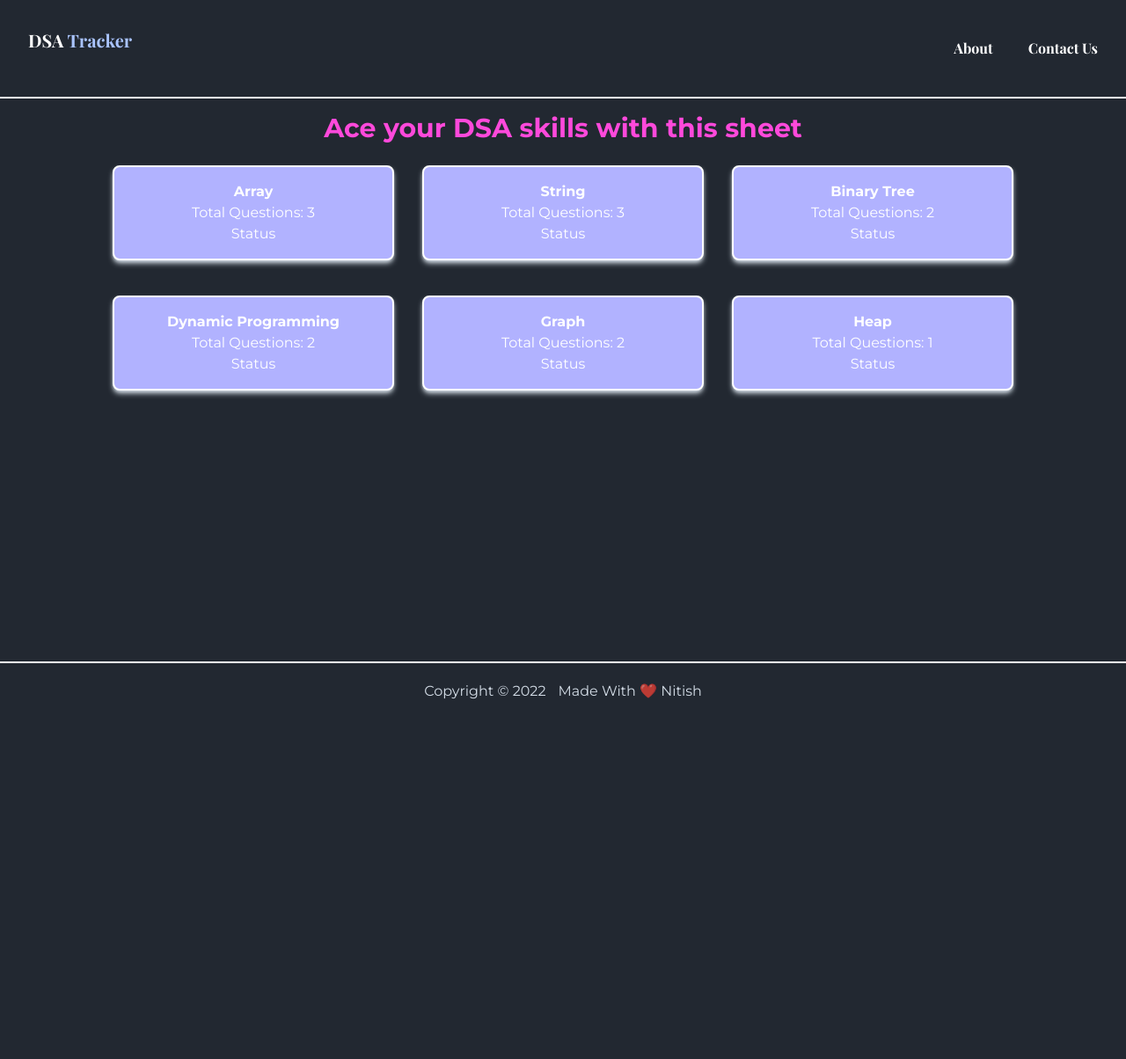
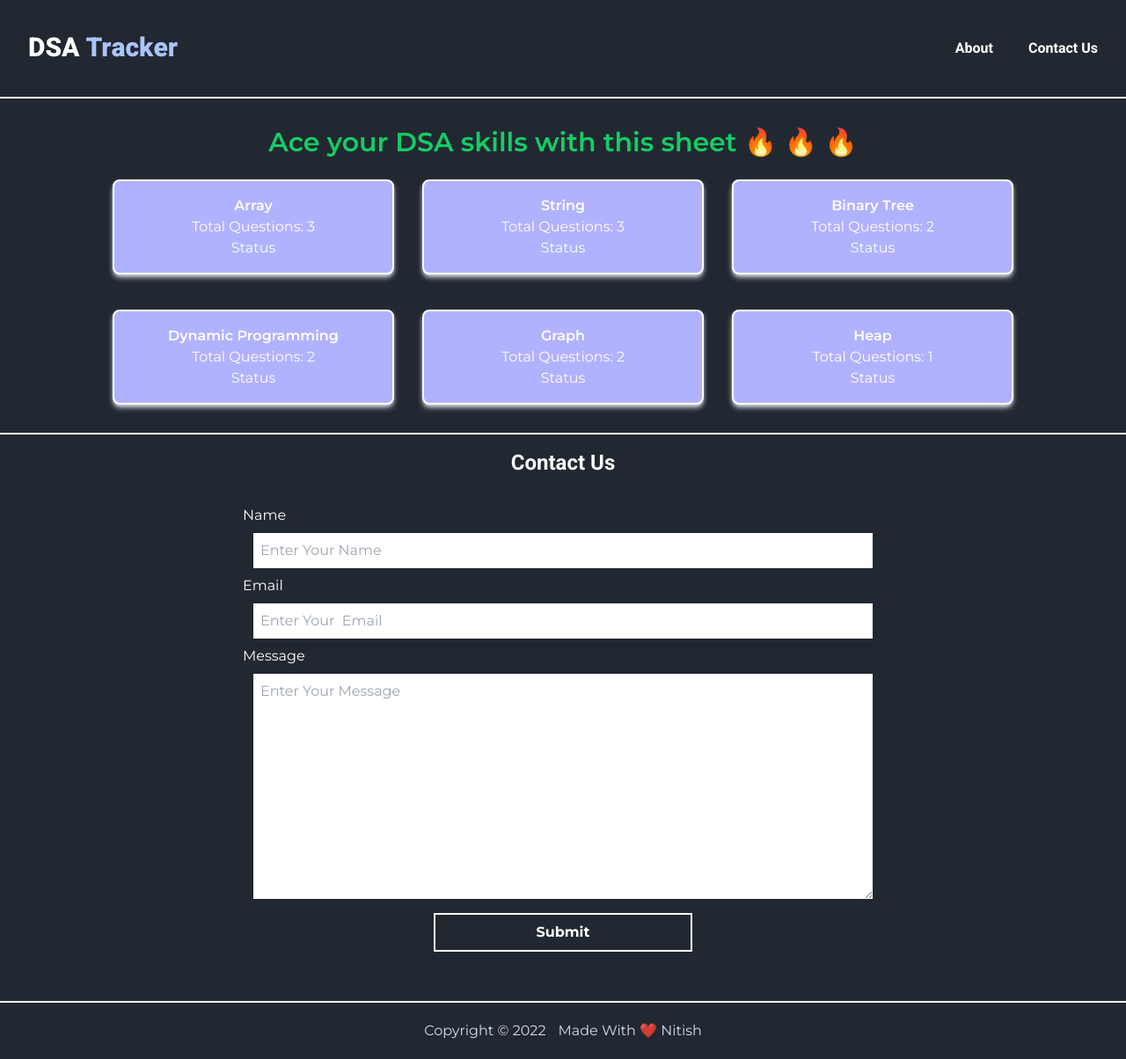
Before and after one commit to nitishkumarverma1214/dsa-tracker, a React (Vite) app: page /heap in a window 1280 px wide. Shown: the whole page at 88% size. Before the commit the page ends 818 px from the top, so only its background shows below. Built offline with nearby package versions, Linux system fonts and the light colour scheme.

Commit message:
added contact us

```diff
--- a/src/App.jsx
+++ b/src/App.jsx
@@ -1,14 +1,15 @@
 import "./App.css";
+import Contact from "./scenes/Contact";
 import Footer from "./scenes/Footer";
 import Home from "./scenes/Home";
 import Navbar from "./scenes/Navbar";
 
 function App() {
   return (
-    <div className="app bg-black h-full grid-rows-[7rem_1fr_5rem] w-full grid text-white">
+    <div className="app bg-black h-full grid-rows-[7rem_3fr_1fr_5rem] w-full grid text-white">
       <Navbar />
       <Home />
-
+      <Contact />
       <Footer />
     </div>
   );
--- a/src/index.css
+++ b/src/index.css
@@ -1,5 +1,4 @@
-@import url("https://fonts.googleapis.com/css2?family=Montserrat:wght@400;700&family=Playfair+Display:wght@400;700&display=swap");
-
+@import url("https://fonts.googleapis.com/css2?family=Heebo:wght@500;700;800&family=Montserrat:wght@400;600;700&family=Playfair+Display:wght@400;700&family=Roboto:wght@500;700;800&display=swap");
 @tailwind base;
 @tailwind components;
 @tailwind utilities;
--- /dev/null
+++ b/src/scenes/Contact.jsx
@@ -0,0 +1,60 @@
+import React from "react";
+
+function Contact() {
+  return (
+    <div id="contact" className="border-t-2 border-t-white ">
+      <h2 className="font-roboto font-bold text-center my-4 text-2xl">
+        Contact Us
+      </h2>
+      <form
+        action=""
+        method="post"
+        className=" p-4 m-2 grid gap-2 md:w-3/5 md:m-auto"
+      >
+        <label htmlFor="name" className="font-montserrat capitalize mx-1">
+          Name
+        </label>
+        <input
+          type="text"
+          placeholder="Enter Your Name"
+          className="mx-4 p-2 text-dark-black font-montserrat required:border-red-500 focus:outline-none"
+          required
+        />
+
+        <label htmlFor="email" className="font-montserrat capitalize mx-1">
+          Email
+        </label>
+        <input
+          type="email"
+          name="email"
+          id="email"
+          placeholder="Enter Your  Email"
+          className="mx-4 p-2 text-dark-black font-montserrat required:border-red-500 focus:outline-none"
+          required
+        />
+
+        <label htmlFor="message" className="font-montserrat capitalize mx-1">
+          Message
+        </label>
+        <textarea
+          name="message"
+          id="message"
+          cols="30"
+          rows="10"
+          className="mx-4 p-2 text-dark-black font-montserrat required:border-red-500 focus:outline-none"
+          placeholder="Enter Your Message"
+          required
+        ></textarea>
+
+        <button
+          type="submit"
+          className="mx-4 my-2 p-2 text-white font-montserrat font-bold border-white border-2 md:w-2/5 md:mx-auto"
+        >
+          Submit
+        </button>
+      </form>
+    </div>
+  );
+}
+
+export default Contact;
--- a/src/scenes/Home.jsx
+++ b/src/scenes/Home.jsx
@@ -31,9 +31,9 @@ function Home() {
   }, []);
 
   return (
-    <div className="relative z-0 my-4 h-full font-montserrat">
-      <h2 className=" text-center font-semibold text-pink text-xl md:text-3xl mx-4 pb-4">
-        Ace your DSA skills with this sheet
+    <div className="relative z-0 my-4 h-full font-montserrat md:my-8">
+      <h2 className="text-center font-semibold text-xl text-green md:text-3xl mx-4 pb-4">
+        Ace your DSA skills with this sheet 🔥 🔥 🔥
       </h2>
       <div className="grid grid-cols-1 md:grid-cols-3 mx-auto w-4/5  gap-4 md:gap-8 ">
         {topicQuestions &&
--- a/src/scenes/Navbar.jsx
+++ b/src/scenes/Navbar.jsx
@@ -31,11 +31,11 @@ function Navbar() {
   return (
     <>
       <div
-        className="border-b-white border-b-2 flex justify-between sticky top-0 h-28 w-full z-10 font-playFair"
+        className="border-b-white border-b-2 flex justify-between items-center sticky top-0 h-28 w-full z-10 font-heebo"
         style={{ backgroundColor: navbarBgColor }}
       >
         {/* Brand Logo  */}
-        <div className="brand-logo font-bold p-8 text-xl ">
+        <div className="brand-logo font-extrabold p-8 text-3xl ">
           DSA <span className="text-blue">Tracker</span>
         </div>
 
@@ -72,7 +72,10 @@ function Navbar() {
                 className="h-[40px] w-[40px]"
               />
             </div>
-            <ul className="flex flex-col items-center gap-5 px-4 mx-4 font-semibold">
+            <ul
+              className="flex flex-col items-center gap-5 px-4 mx-4 font-semibold"
+              onClick={handleMenu}
+            >
               <li>
                 <a href="#about">About</a>
               </li>
--- a/tailwind.config.cjs
+++ b/tailwind.config.cjs
@@ -2,6 +2,11 @@
 module.exports = {
   content: ["./src/**/*.{html,js,jsx}"],
   theme: {
+    extend: {
+      backgroundImage: {
+        customer: "url('./src/assets/customer.jpg')",
+      },
+    },
     screens: {
       sm: "480px",
       md: "768px",
@@ -19,6 +24,7 @@ module.exports = {
       green: "#13ce66",
       yellow: "#ffc82c",
       black: "#222831",
+      "dark-black": "#000000",
       "light-black": "#393E46",
       "dark-grey": "#273444",
       gray: "#BBBBBB",
@@ -42,6 +48,8 @@ font-family: 'Playfair Display', serif;
     fontFamily: {
       montserrat: ["Montserrat", "sans-serif"],
       playFair: ["Playfair Display", "serif"],
+      heebo: ["Heebo", "sans-serif"],
+      roboto: ["Roboto", "sans-serif"],
     },
   },
   plugins: [],
```
Also changed, not shown: src/assets/customer.jpg (added).
